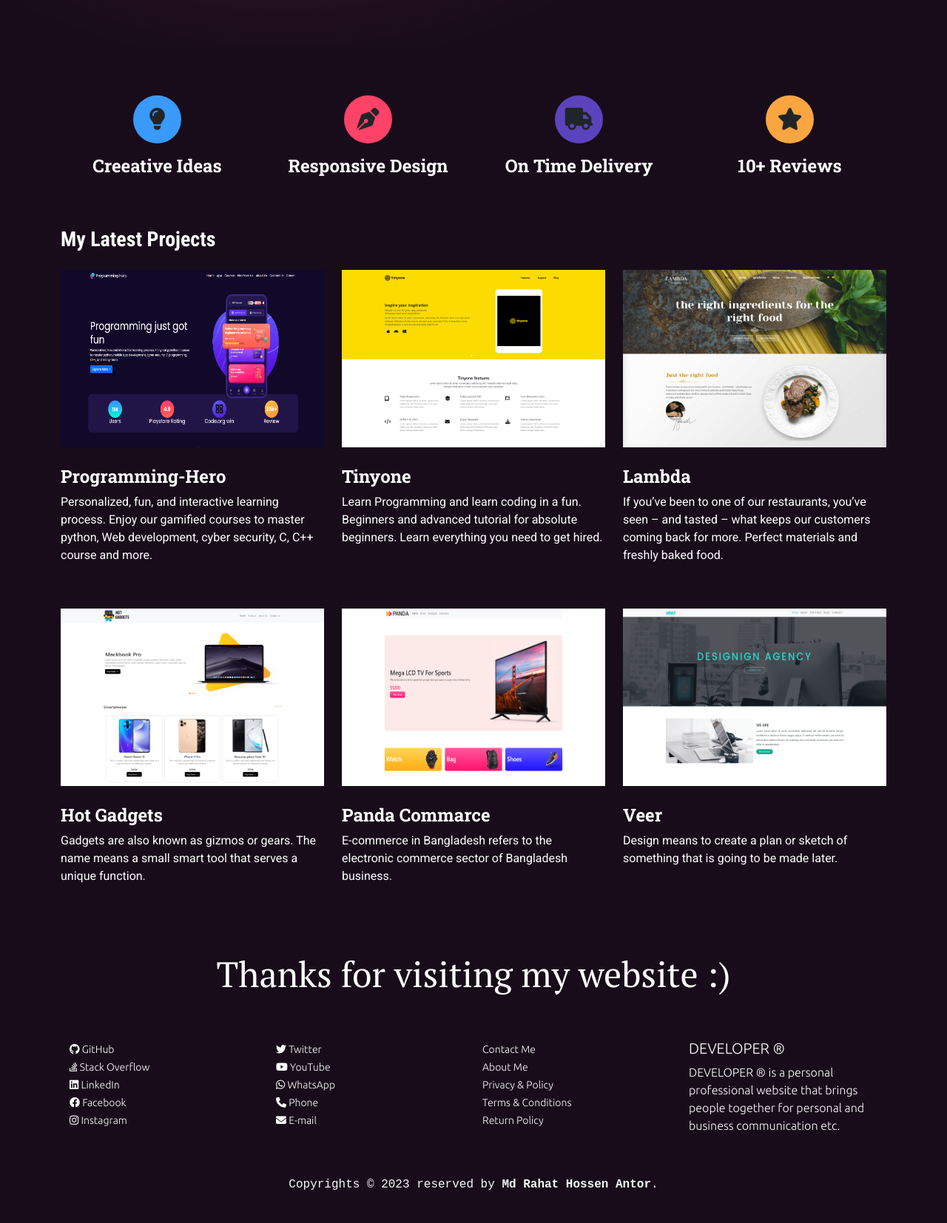
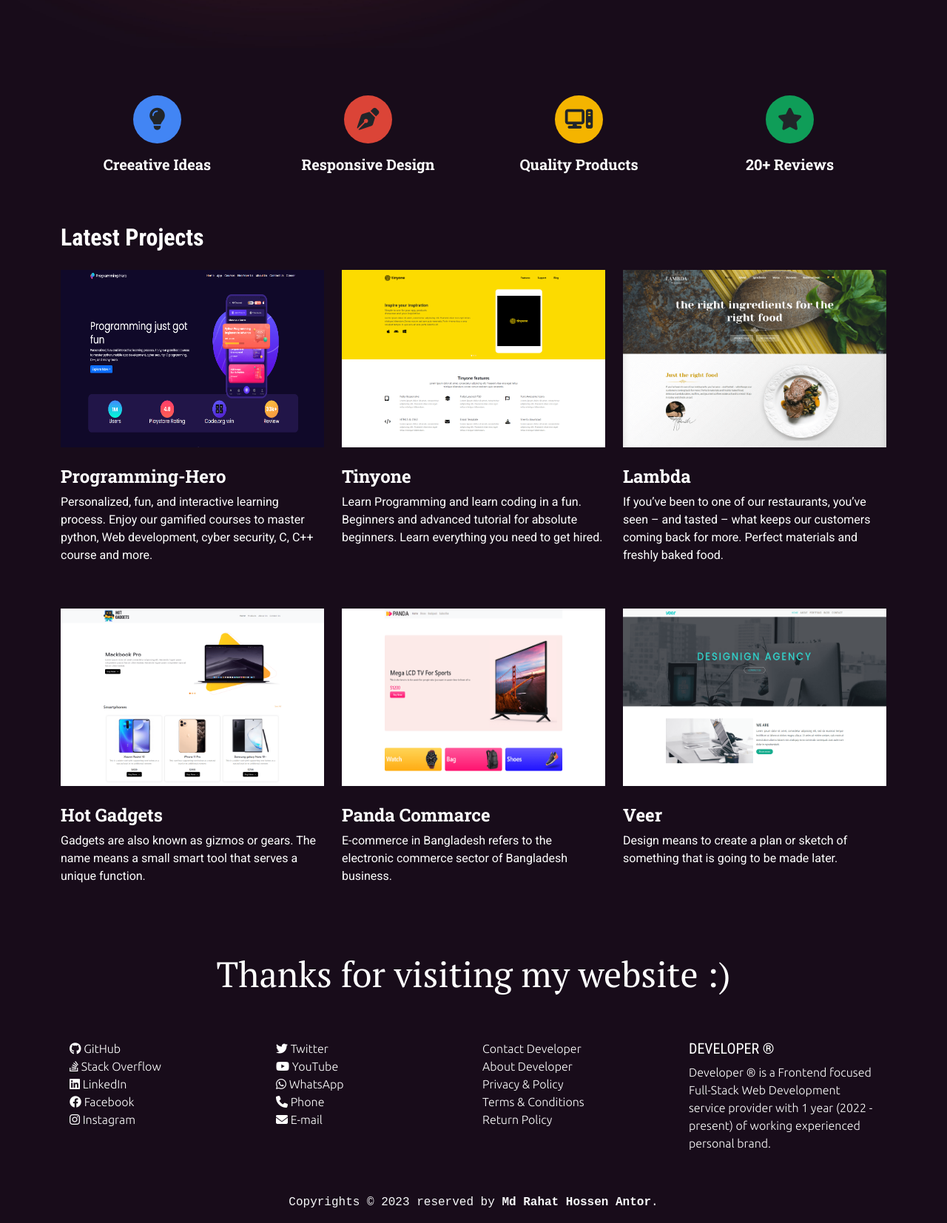
Before and after one commit to mdrahathossenantor/mrha.com, a plain HTML site: page index.html in a window 1280 px wide. Shown: the part 460-2114 px from the top of the page at 74% size. Before the commit the page ends 2090 px from the top, so only its background shows below. Drawn offline with nearby package versions, Linux system fonts and the light colour scheme; a web font is replaced by a local one.

Commit message:
customized some sections

```diff
--- a/css/style.css
+++ b/css/style.css
@@ -5,6 +5,7 @@
     margin: 0;
     padding: 0;
     outline: 0;
+    scroll-behavior: smooth;
 }
 a{
     text-decoration: none;
@@ -98,25 +99,25 @@ a{
     justify-content: center;
 }
 .features_icon.first-icon p{
-    background-color: #399AF9;
+    background-color: #4285F4;
 }
 .features_icon.second-icon p{
-    background-color: #FE4268;
+    background-color: #DB4437;
 }
 .features_icon.third-icon p{
-    background-color: #5b43bd;
+    background-color: #F4B400;
 }
 .features_icon.fourth-icon p{
-    background-color: #F9A540;
+    background-color: #0F9D58;
 }
-.features_text h4{
+.features_text h5{
     color: white;
     font-family: 'Roboto Slab', serif;
     font-weight: 700;
 }
 
 /* Projects */
-.demo_head h3{
+.demo_head h2{
     color: white;
     font-family: 'Roboto Condensed', sans-serif;
     font-weight: 700;
@@ -187,10 +188,13 @@ footer .welcome{
 }
 .footer_list ul li a{
     color: white;
-    font-size: 14px;
+    font-size: 16px;
 }
 .footer-content p{
     font-family: 'Chivo Mono', monospace;
+}
+.about-dev h5{
+    font-family: 'Roboto Condensed', sans-serif;
 }
 
 /* // X-Small devices (portrait phones, less than 576px)
--- a/index.html
+++ b/index.html
@@ -41,7 +41,7 @@
               <a class="nav-link active" aria-current="page" href="./index.html">HOME</a>
             </li>
             <li class="nav-item">
-              <a class="nav-link" href="#">ABOUT</a>
+              <a class="nav-link" href="#feature">ABOUT</a>
             </li>
             <li class="nav-item">
               <a class="nav-link" href="#">SERVICE</a>
@@ -50,10 +50,10 @@
               <a class="nav-link" href="#work_demo">PROJECTS</a>
             </li>
             <li class="nav-item">
-              <a class="nav-link" href="#">BLOGS</a>
+              <a class="nav-link" href="#footer-links">BLOGS</a>
             </li>
             <li class="nav-item">
-              <a class="nav-link" href="#">CONTACT</a>
+              <a class="nav-link" href="#footer-links">CONTACT</a>
             </li>
           </ul>
         </div>
@@ -87,7 +87,7 @@
                 <p><i class="fa-solid fa-lightbulb"></i></p>
               </div>
               <div class="features_text">
-                <h4>Creeative Ideas</h4>
+                <h5>Creeative Ideas</h5>
               </div>
             </div>
           </div>
@@ -97,17 +97,17 @@
                 <p><i class="fa-solid fa-pen-nib"></i></p>
               </div>
               <div class="features_text">
-                <h4>Responsive Design</h4>
+                <h5>Responsive Design</h5>
               </div>
             </div>
           </div>
           <div class="col-xxl-3 col-xl-3 col-lg-3 col-sm-6 hidden-icon">
             <div class="features_content">
               <div class="features_icon third-icon">
-                <p><i class="fa-solid fa-truck"></i></p>
+                <p><i class="fa-solid fa-computer"></i></p>
               </div>
               <div class="features_text">
-                <h4>On Time Delivery</h4>
+                <h5>Quality Products</h5>
               </div>
             </div>
           </div>
@@ -117,11 +117,10 @@
                 <p><i class="fa-solid fa-star"></i></p>
               </div>
               <div class="features_text">
-                <h4>10+ Reviews</h4>
+                <h5>20+ Reviews</h5>
               </div>
             </div>
           </div>
-          <!-- <div class="features_l_border"></div> -->
         </div>
       </div>
     </section>
@@ -132,7 +131,7 @@
         <div class="row">
           <div class="col-xxl-12">
             <div class="demo_head">
-              <h3>My Latest Projects</h3>
+              <h2>Latest Projects</h2>
             </div>
           </div>
         </div>
@@ -262,11 +261,9 @@
   </main>
 
   <footer>
-
     <h4 class="text-center welcome">Thanks for visiting my website :)</h4>
-
     <div class="container">
-      <div class="row footer-links">
+      <div class="row footer-links" id="footer-links">
         <div class="col-xxl-3 col-xl-3 col-lg-3 col-md-3 col-sm-4 col-6">
           <div class="footer_list">
             <ul>
@@ -292,8 +289,8 @@
         <div class="col-xxl-3 col-xl-3 hidden-lists col-sm-4">
           <div class="footer_list">
             <ul>
-              <li><a href="#">Contact Me</a></li>
-              <li><a href="#">About Me</a></li>
+              <li><a href="#">Contact Developer</a></li>
+              <li><a href="#">About Developer</a></li>
               <li><a href="#">Privacy & Policy</a></li>
               <li><a href="#">Terms & Conditions</a></li>
               <li><a href="#">Return Policy</a></li>
@@ -302,7 +299,7 @@
         </div>
         <div class="col-xxl-3 col-xl-3 col-lg-6 col-md-6 col-sm-12 about-dev">
           <h5>DEVELOPER &#174;</h5>
-          <p>DEVELOPER &#174; is a personal professional website that brings people together for personal and business communication etc.</p>
+          <p>Developer &#174; is a Frontend focused Full-Stack Web Development service provider with 1 year (2022 - present) of working experienced personal brand.</p>
         </div>
       </div>
 
```
